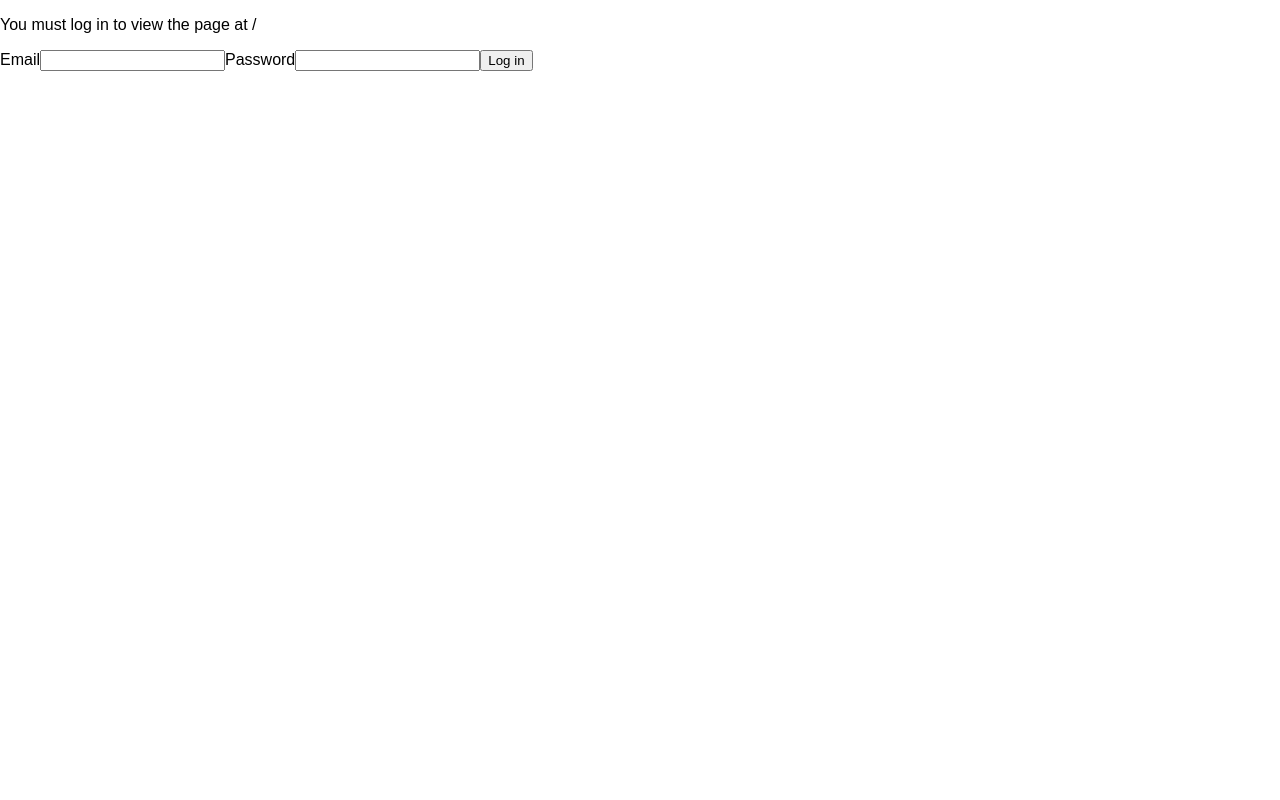
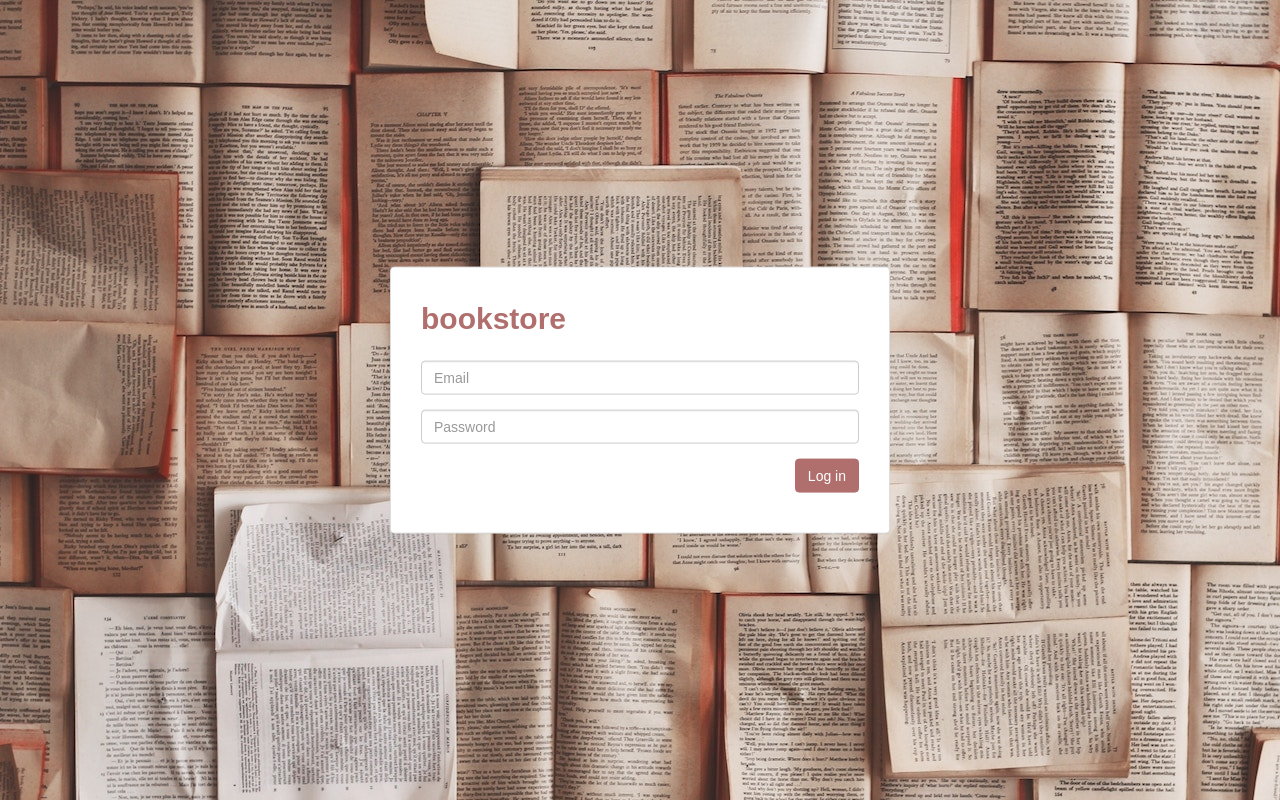
Before and after one commit to katarzynajaskolska/bookstore-front, a React (Create React App) app: page /login in a window 1280 px wide. Built offline with nearby package versions, Linux system fonts and the light colour scheme.

Commit message:
Login styling

```diff
--- a/package.json
+++ b/package.json
@@ -4,6 +4,7 @@
   "private": true,
   "dependencies": {
     "axios": "^0.16.2",
+    "node-sass-chokidar": "^0.0.3",
     "prop-types": "^15.6.0",
     "react": "^16.0.0",
     "react-cookie": "^2.1.1",
@@ -12,6 +13,8 @@
     "react-scripts": "1.0.14"
   },
   "scripts": {
+    "build-css": "node-sass-chokidar src/ -o src/",
+    "watch-css": "npm run build-css && node-sass-chokidar src/ -o src/ --watch --recursive",
     "start": "react-scripts start",
     "build": "react-scripts build",
     "test": "react-scripts test --env=jsdom",
--- a/public/index.html
+++ b/public/index.html
@@ -10,6 +10,7 @@
     -->
     <link rel="manifest" href="%PUBLIC_URL%/manifest.json">
     <link rel="shortcut icon" href="%PUBLIC_URL%/favicon.ico">
+    <link rel="stylesheet" href="https://maxcdn.bootstrapcdn.com/bootstrap/latest/css/bootstrap.min.css">
     <!--
       Notice the use of %PUBLIC_URL% in the tags above.
       It will be replaced with the URL of the `public` folder during the build.
--- a/src/App.css
+++ b/src/App.css
@@ -1,28 +1,27 @@
-.App {
-  text-align: center;
-}
+.form-wrapper {
+  height: 100vh;
+  background: url("images/background.jpg"); }
 
-.App-logo {
-  animation: App-logo-spin infinite 20s linear;
-  height: 80px;
-}
+.form-container {
+  max-width: 500px;
+  width: 90%;
+  position: absolute;
+  top: 50%;
+  left: 50%;
+  transform: translate(-50%, -50%);
+  padding: 15px 15px 25px; }
 
-.App-header {
-  background-color: #222;
-  height: 150px;
-  padding: 20px;
-  color: white;
-}
+.btn-palette-1 {
+  background-color: #B06E6D;
+  border-color: #B06E6D;
+  color: #fff; }
+  .btn-palette-1:hover, .btn-palette-1:focus, .btn-palette-1:active {
+    background-color: #905b5b;
+    border-color: #905b5b;
+    color: #fff; }
 
-.App-title {
-  font-size: 1.5em;
-}
-
-.App-intro {
-  font-size: large;
-}
-
-@keyframes App-logo-spin {
-  from { transform: rotate(0deg); }
-  to { transform: rotate(360deg); }
-}
+.logo {
+  font-size: 30px;
+  font-weight: 700;
+  color: #B06E6D;
+  margin-bottom: 20px; }
--- /dev/null
+++ b/src/App.scss
@@ -0,0 +1,37 @@
+@import 'stylesheets/variables.scss';
+
+.form-wrapper {
+  height: 100vh;
+  background: url('images/background.jpg');
+}
+
+.form-container {
+  max-width: 500px;
+  width: 90%;
+  position: absolute;
+  top: 50%;
+  left: 50%;
+  transform: translate(-50%, -50%);
+  padding: 15px 15px 25px;
+}
+
+.btn-palette-1 {
+  background-color: $color-palette-1;
+  border-color: $color-palette-1;
+  color: $color-white;
+
+  &:hover,
+  &:focus,
+  &:active {
+    background-color: $color-palette-1-darker;
+    border-color: $color-palette-1-darker;
+    color: $color-white;
+  }
+}
+
+.logo {
+  font-size: 30px;
+  font-weight: 700;
+  color: $color-palette-1;
+  margin-bottom: 20px;
+}
--- a/src/Login.js
+++ b/src/Login.js
@@ -52,21 +52,31 @@ class Login extends Component {
     if (redirectToReferrer) { return <Redirect to={from} /> }
 
     return (
-      <div>
-        <p>You must log in to view the page at {from.pathname}</p>
+      <div className='form-wrapper'>
+        <div className='panel panel-default form-container'>
+          <div className='panel-body'>
+            <div className='logo'>bookstore</div>
             <form onSubmit={this.submit}>
-          <label>Email</label>
+              <div className='form-group'>
                 <input
+                  className='form-control'
                   type='text'
+                  placeholder='Email'
                   ref={ node => { this.email_input = node; } }
                 />
-          <label>Password</label>
+              </div>
+              <div className='form-group'>
                 <input
+                  className='form-control'
                   type='password'
+                  placeholder='Password'
                   ref={ node => { this.password_input = node; } }
                 />
-          <button type='submit'>Log in</button>
+              </div>
+              <button type='submit' className='btn btn-palette-1 pull-right'>Log in</button>
             </form>
+          </div>
+        </div>
       </div>
     )
   }
--- a/src/index.css
+++ b/src/index.css
@@ -3,3 +3,7 @@ body {
   padding: 0;
   font-family: sans-serif;
 }
+
+html, body {
+  height: 100%;
+}
--- /dev/null
+++ b/src/stylesheets/variables.scss
@@ -0,0 +1,3 @@
+$color-white: #fff;
+$color-palette-1: #B06E6D;
+$color-palette-1-darker: #905b5b;
```
Also changed, not shown: src/images/background.jpg (added), src/stylesheets/variables.css (added), 1 other file (tests, documents, lock files or other folders). Lines whose indentation alone changed are shown as unchanged.
